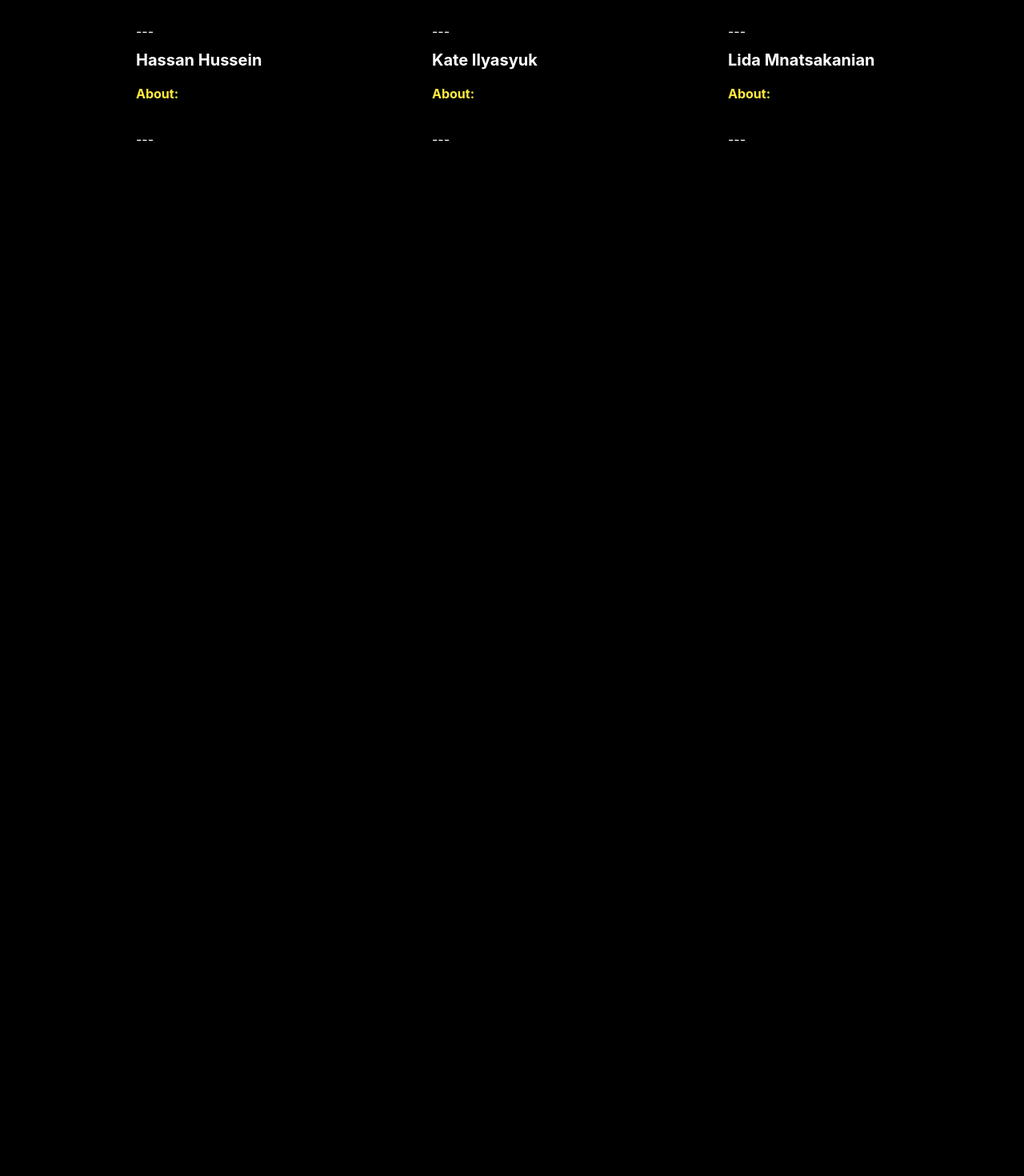
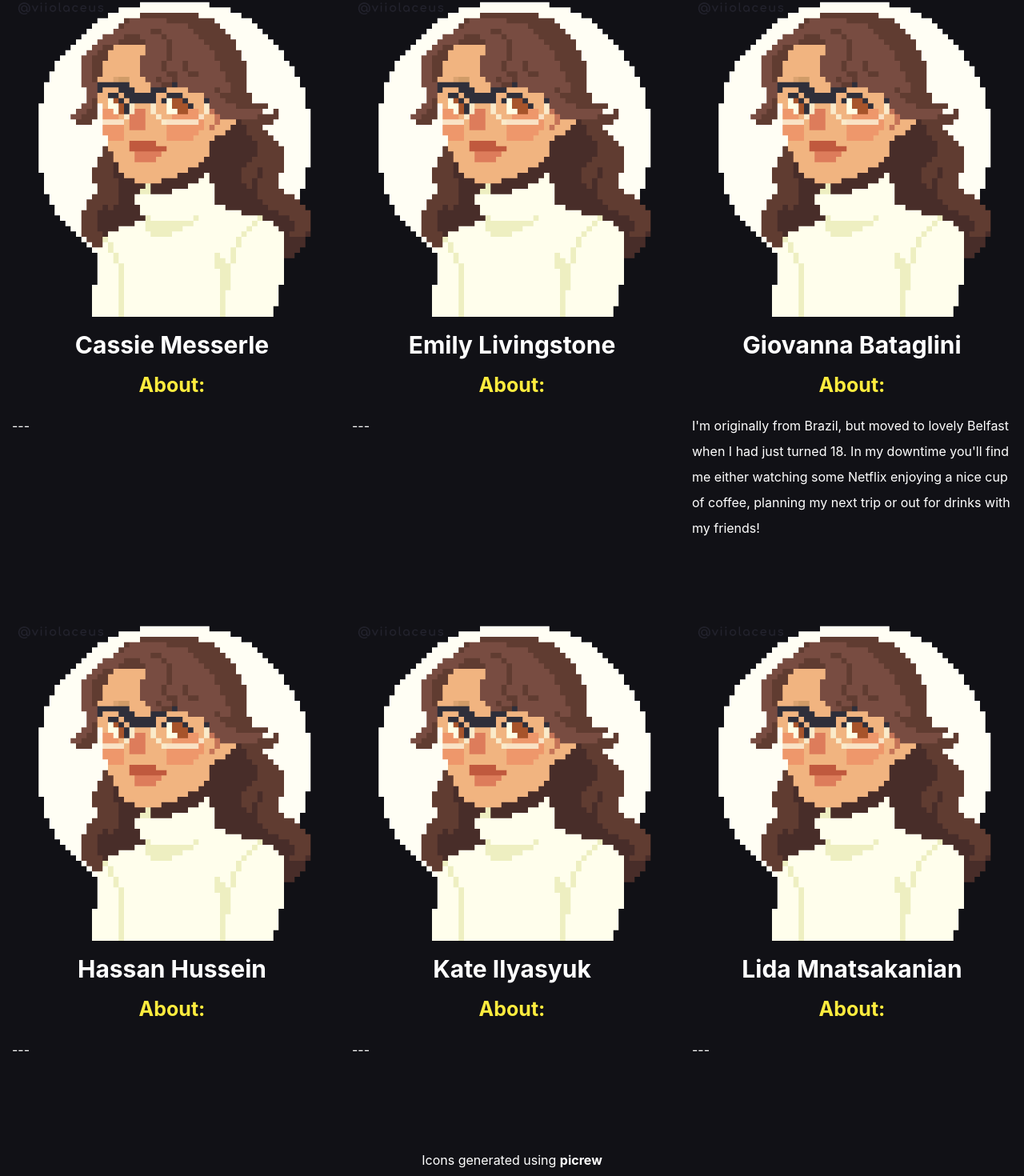
Before and after one commit to gbataglini/PIP-Pictures, a React (Create React App) app: page / in a window 1280 px wide. Shown: the part 318-1788 px from the top of the page at 80% size. Before the commit the page ends 800 px from the top, so only its background shows below. Built offline with nearby package versions, Linux system fonts and the light colour scheme.

Commit message:
adding icons, my profile and linked my github page if the user clicks on my name

```diff
--- a/src/App.css
+++ b/src/App.css
@@ -1,7 +1,7 @@
 @import url('https://fonts.googleapis.com/css2?family=Inter:wght@100;200;300;400;500;600;700;800;900&display=swap');
 
 html {
-  background-color: #000000;
+  background-color: #111116;
   font-family: 'Inter', sans-serif;
 }
 
@@ -18,25 +18,38 @@ h1 {
 }
 
 h2 {
-  font-size: 40px;
+  font-size: 60px;
 }
 
 h4 {
   color: #FFEC3E;
+  font-size:25px;
 }
 
 h2, h3, p {
   color: white;
 }
 
+p {
+  text-align:start;
+  padding-bottom: 5em;
+  line-height: 2em;
+}
+
+footer {
+  display: flex;
+  justify-content: space-evenly;
+
+}
 .App {
   text-align: center;
   background-size: 100%;
 }
 
 a {
+  text-align: center;
   font-weight: 700;
-  font-size: 20px;
+  font-size: 30px;
   color:white;
   line-height: 1em;
   text-decoration: none;
@@ -48,14 +61,22 @@ a:hover {
   cursor: pointer;
 }
 
+.footer-link {
+    text-align: center;
+    font-size: 16px;
+    color:white;
+    line-height: 1em;
+    text-decoration: none;
+}
 .box {
   display: flex;
   justify-content: space-evenly;
+
 }
 
 .box > * {
-  text-align: justify;
+  margin: 10px;
   flex: 0 0 auto;
-  width: 200px;
+  width: 400px;
   height: auto;
 }
--- a/src/App.js
+++ b/src/App.js
@@ -1,5 +1,4 @@
 import './App.css';
-
 
 function App() {
   return (
@@ -10,41 +9,55 @@ function App() {
       <body>
         <h2>About Us</h2>
         <div className="box">
+              <img src={require('./images/Giovanna.png')}/>
+              <img src={require('./images/Giovanna.png')}/>
+              <img src={require('./images/Giovanna.png')}/>
+          </div>
+
+        <div className="box">
           <a>Cassie Messerle</a>
           <a>Emily Livingstone</a>
           <a href="https://github.com/gbataglini" target="_blank">Giovanna Bataglini</a>
         </div>
 
         <div className="box">
-          <div><h4>About:</h4></div>
-          <div><h4>About:</h4></div>
-          <div><h4>About:</h4></div>
+          <h4>About:</h4>
+          <h4>About:</h4>
+          <h4>About:</h4>
         </div>
 
         <div className="box">
-          <div><p>---</p></div>
-          <div><p>---</p></div>
-          <div><p>---</p></div>
+          <p>---</p>
+          <p>---</p>
+          <p>I'm originally from Brazil, but moved to lovely Belfast when I had just turned 18. In my downtime you'll find me either watching some Netflix enjoying a nice cup of coffee, planning my next trip or out for drinks with my friends! </p>
+        </div>
+        <div className="box">
+              <img src={require('./images/Giovanna.png')}/>
+              <img src={require('./images/Giovanna.png')}/>
+              <img src={require('./images/Giovanna.png')}/>
+          </div>
+
+        <div className="box">
+          <a>Hassan Hussein</a>
+          <a>Kate Ilyasyuk</a>
+          <a>Lida Mnatsakanian</a>
         </div>
 
         <div className="box">
-          <div><a>Hassan Hussein</a> </div>
-          <div><a>Kate Ilyasyuk</a> </div>
-          <div><a>Lida Mnatsakanian</a></div>
+          <h4>About:</h4>
+          <h4>About:</h4>
+          <h4>About:</h4>
         </div>
 
         <div className="box">
-          <div><h4>About:</h4></div>
-          <div><h4>About:</h4></div>
-          <div><h4>About:</h4></div>
-        </div>
-
-        <div className="box">
-          <div><p>---</p></div>
-          <div><p>---</p></div>
-          <div><p>---</p></div>
+          <p>---</p>
+          <p>---</p>
+          <p>---</p>
         </div>
       </body>
+      <footer>
+        <p>Icons generated using <a className='footer-link' href='https://picrew.me/ja/'>picrew</a></p>
+      </footer>
       </div>
   );
 }
```
Also changed, not shown: src/images/Giovanna.png (added), 1 other file (tests, documents, lock files or other folders).
